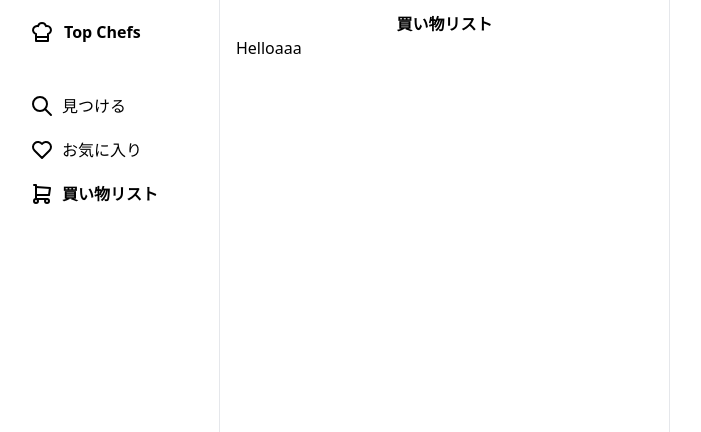
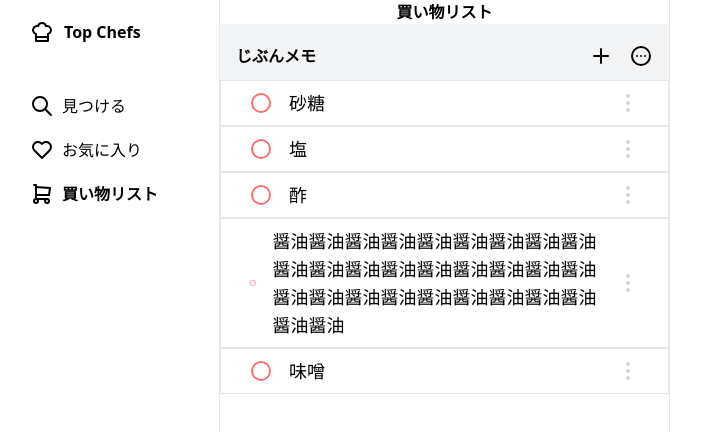
Before and after one commit to qin-team-recipe/14-frontend, a Next.js app: page /list in a window 1280 px wide. Shown: the top 432 px of the page, without its empty margins (290-991 px from the left). Built offline with nearby package versions, Linux system fonts and the light colour scheme.

Commit message:
ShoppingList.jsxの中核作成

```diff
--- a/src/app/(top)/list/page.jsx
+++ b/src/app/(top)/list/page.jsx
@@ -1,13 +1,13 @@
 import { AuthScreen } from "@/components/Auth";
 import { ListBar } from "@/components/Bar";
 import src from "~/images/cookingGirl.png";
-import { ShoppingList } from "../shoppinsList/ShoppingList";
+import { ShoppingList } from "../shoppingList/ShoppingList";
 
 export default function List() {
   const isSignedIn = true;
 
   return (
-    <div className="px-4 py-3">
+    <div className="">
       <ListBar />
       {isSignedIn ? <ShoppingList /> : <AuthScreen src={src} />}
     </div>
--- /dev/null
+++ b/src/app/(top)/shoppingList/ShoppingList.jsx
@@ -0,0 +1,60 @@
+import {
+  IconCircle,
+  IconDotsCircleHorizontal,
+  IconDotsVertical,
+  IconPlus,
+} from "@tabler/icons-react";
+
+const SHOPPING_LIST_DATA = [
+  {
+    id: 1,
+    name: "砂糖",
+  },
+  {
+    id: 2,
+    name: "塩",
+  },
+  {
+    id: 3,
+    name: "酢",
+  },
+  {
+    id: 4,
+    name: "醤油醤油醤油醤油醤油醤油醤油醤油醤油醤油醤油醤油醤油醤油醤油醤油醤油醤油醤油醤油醤油醤油醤油醤油醤油醤油醤油醤油醤油",
+  },
+  {
+    id: 5,
+    name: "味噌",
+  },
+];
+
+export function ShoppingList() {
+  const ingredients = SHOPPING_LIST_DATA;
+
+  return (
+    <div>
+      <div className="flex bg-gray-100 px-4 pb-3 pt-5">
+        <div className="flex-1 font-bold">じぶんメモ</div>
+        <IconPlus />
+        <IconDotsCircleHorizontal className="ml-4" />
+      </div>
+      <div>
+        {ingredients.map((ingredient) => (
+          <div className="border px-7 py-2" key={ingredient.id}>
+            <IngredientList key={ingredient.id} name={ingredient.name} />
+          </div>
+        ))}
+      </div>
+    </div>
+  );
+
+  function IngredientList({ name }) {
+    return (
+      <div className="flex items-center justify-between gap-4">
+        <IconCircle className=" text-red-400" />
+        <p className="flex-grow break-normal text-lg">{name}</p>
+        <IconDotsVertical className="flex-none text-gray-300" />
+      </div>
+    );
+  }
+}
--- a/src/app/(top)/shoppinsList/ShoppingList.jsx
+++ /dev/null
@@ -1,3 +0,0 @@
-export function ShoppingList() {
-  return <div>Helloaaa</div>
-}
```
